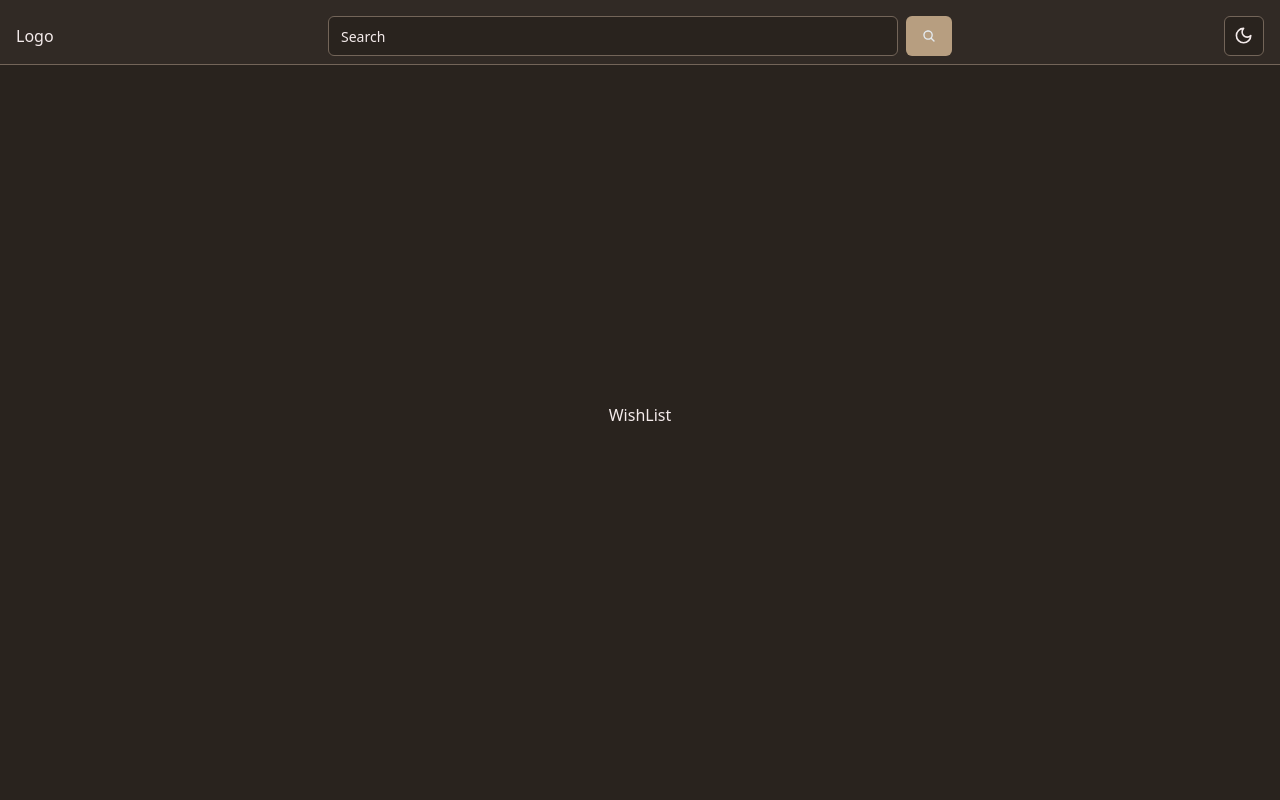
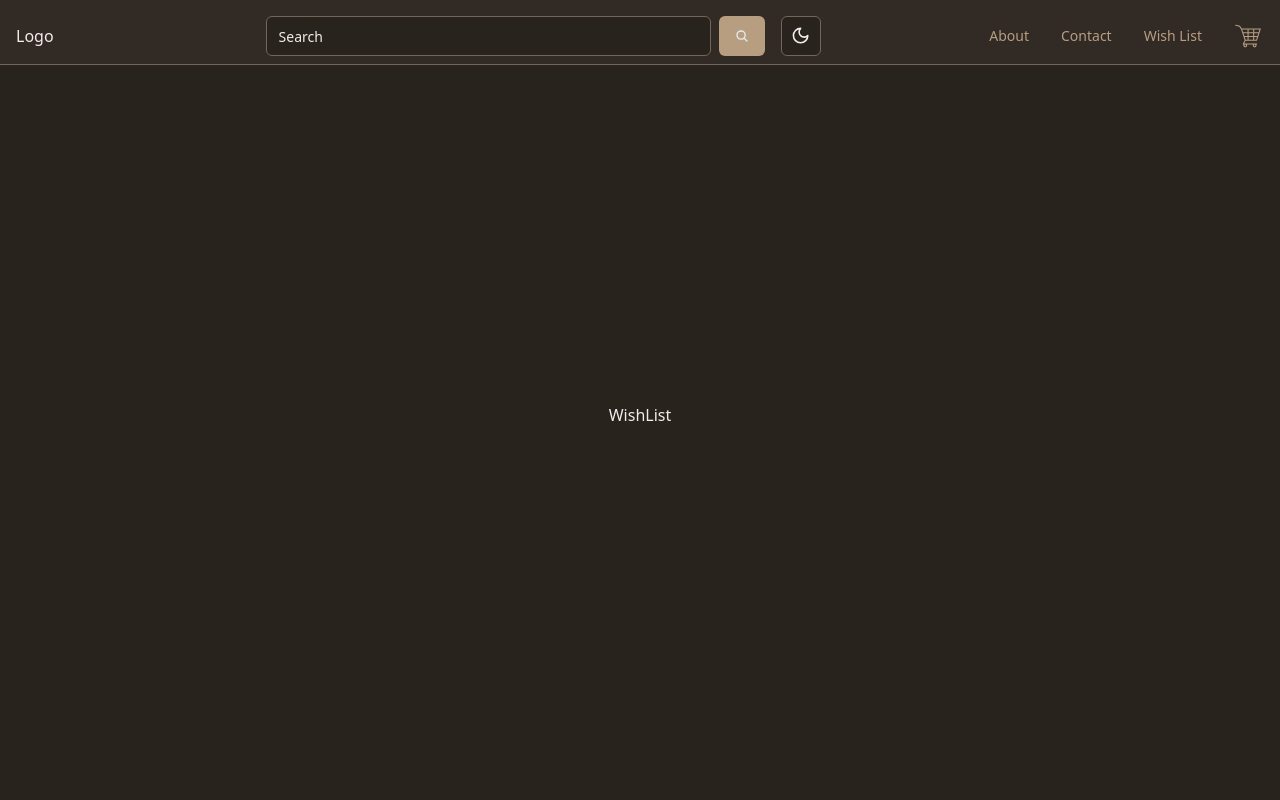
Before and after one commit to Endeyr/shopping-cart-project, a React (Vite) app: page /wish-list in a window 1280 px wide. Shown: the top 800 px of the page. Built offline with nearby package versions, Linux system fonts and the light colour scheme.

Commit message:
add navlinks to navbar

```diff
--- a/src/components/navbar/index.tsx
+++ b/src/components/navbar/index.tsx
@@ -1,6 +1,8 @@
 import { fetchIdByName, fetchPriceById } from "@/services/api";
 import { useEffect, useState } from "react";
+import { Link } from "react-router-dom";
 import { ModeToggle } from "../theme-toggle";
+import NavLinks from "./nav-links";
 import SearchBar from "./search-bar";
 
 const Navbar = () => {
@@ -44,11 +46,14 @@ const Navbar = () => {
 
   return (
     <header className="sticky top-0 z-50 w-full bg-os_header_lite dark:bg-os_header_dark border-b hidden md:block">
-      <div className="grid grid-cols-4 items-center p-4 h-16">
-        <div className="w-full">Logo</div>
+      <div className="grid grid-cols-5 items-center p-4 h-16">
+        <Link to={"/"} className="w-full">
+          Logo
+        </Link>
         <SearchBar setItemName={setItemName} />
-        <div className="flex w-full justify-end">
+        <div className="flex items-center space-x-1 w-full justify-between mx-4 gap-4 col-span-2">
           <ModeToggle />
+          <NavLinks />
         </div>
         {/* {itemName && (
         <div className="flex w-full justify-end">
--- a/src/components/navbar/nav-links/index.tsx
+++ b/src/components/navbar/nav-links/index.tsx
@@ -1,4 +1,34 @@
+import { buttonVariants } from "@/components/ui/button";
+import { GiShoppingCart } from "react-icons/gi";
+import { Link } from "react-router-dom";
+
 const NavLinks = () => {
-  return <div>NavLinks</div>;
+  const links = [
+    {
+      url: "/about",
+      name: "About",
+    },
+    {
+      url: "/contact",
+      name: "Contact",
+    },
+    {
+      url: "/wish-list",
+      name: "Wish List",
+    },
+    {
+      url: "/cart",
+      name: <GiShoppingCart size={30} />,
+    },
+  ];
+  return (
+    <div className="flex justify-center items-center">
+      {links.map((link) => (
+        <Link to={link.url} className={buttonVariants({ variant: "link" })}>
+          {link.name}
+        </Link>
+      ))}
+    </div>
+  );
 };
 export default NavLinks;
```
